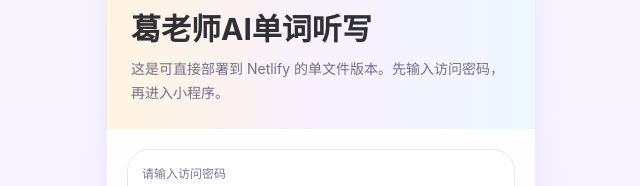
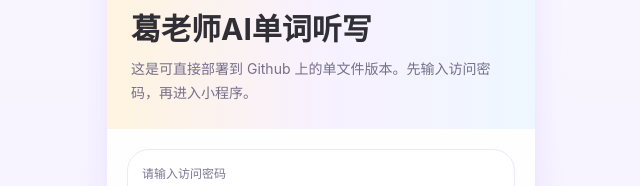
Before and after one commit to kerrsum/kerrsum.github.io, a plain HTML site: page tingxie/index.html in a window 1280 px wide. Shown: the part 205-391 px from the top of the page, 319-959 px from the left. Drawn offline with Linux system fonts and the light colour scheme.

Commit message:
Update index.html

```diff
--- a/tingxie/index.html
+++ b/tingxie/index.html
@@ -207,7 +207,7 @@
         <div class="hero">
           <div class="badge">🔒 访问入口</div>
           <h1 style="margin-top:14px">葛老师AI单词听写</h1>
-          <p class="sub">这是可直接部署到 Netlify 的单文件版本。先输入访问密码，再进入小程序。</p>
+          <p class="sub">这是可直接部署到 Github 上的单文件版本。先输入访问密码，再进入小程序。</p>
         </div>
         <div class="content stack">
           <div class="box">
```
